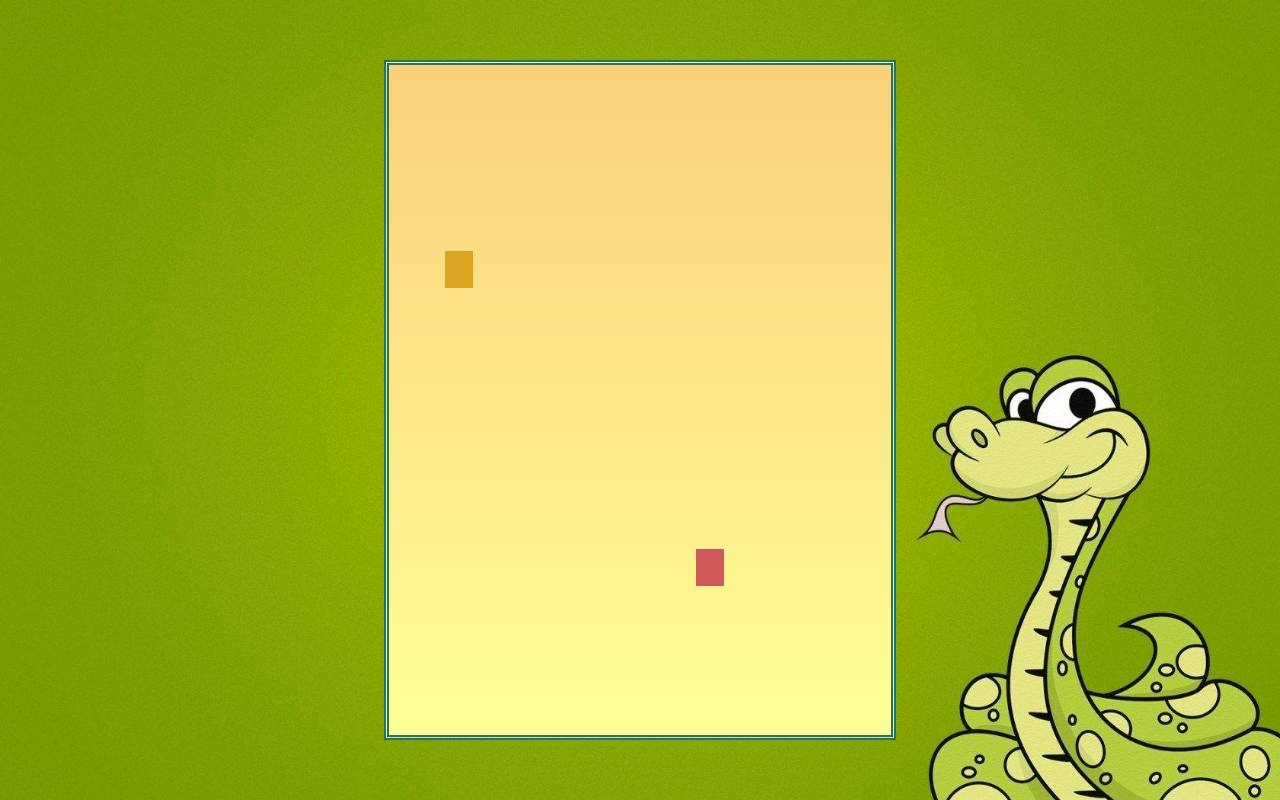
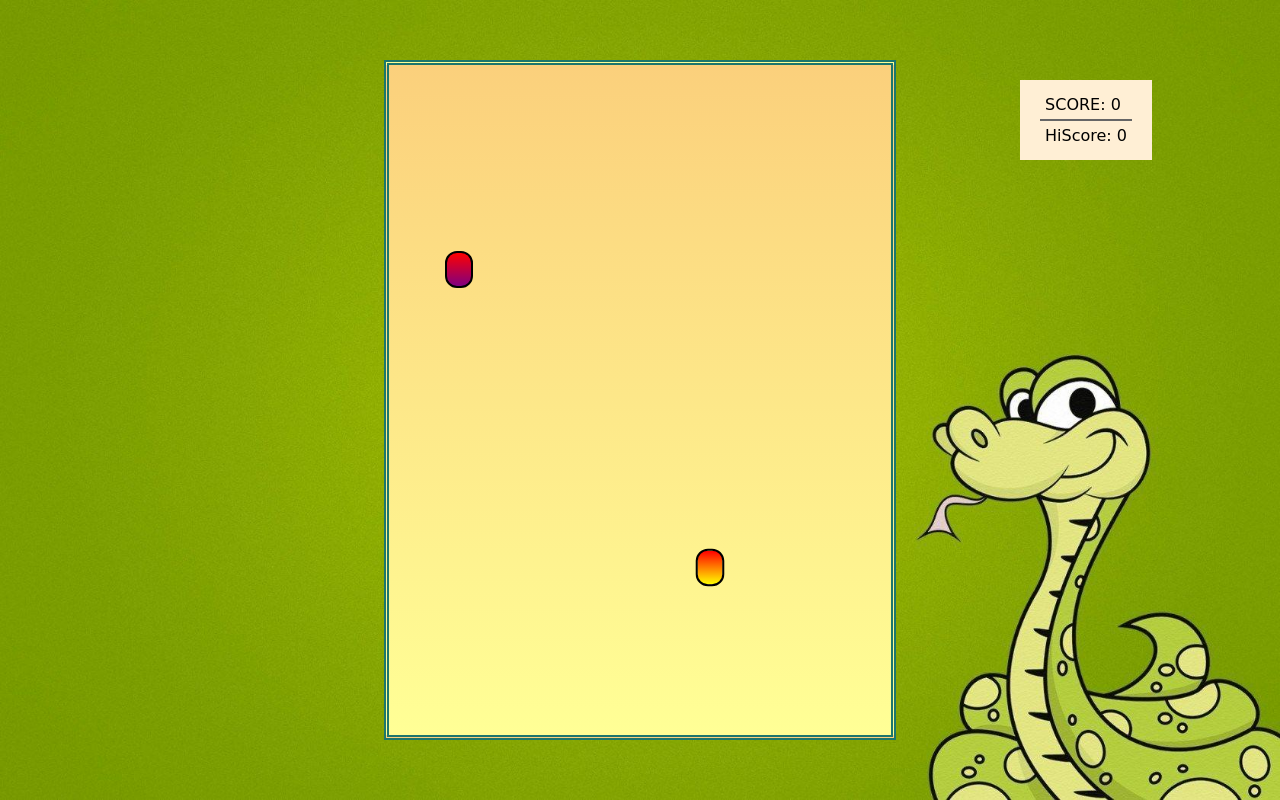
Before and after one commit to srijoy-paul/snake-game, a plain HTML site: page index.html in a window 1280 px wide. Drawn offline with Linux system fonts and the light colour scheme; a web font is replaced by a local one.

Commit message:
add functionality
Signed-off-by: Srijoy Paul <srijoykumar1507@gmail.com>

```diff
--- a/css/style.css
+++ b/css/style.css
@@ -1,3 +1,5 @@
+@import url('https://fonts.googleapis.com/css2?family=Zen+Dots&display=swap');
+
 *{
     margin: 0;
     padding: 0;
@@ -15,6 +17,27 @@
     align-items: center;
 }
 
+#scoreBoard{
+    position: absolute;
+    top: 10%;
+    right: 10%;
+    background-color: papayawhip;
+    padding: 10px 20px;
+    font-family: 'Zen Dots', cursive;
+    display:flex;
+    flex-direction: column;
+    /* gap: 10px; */
+}
+
+#score{
+    padding: 5px;
+}
+
+#hiscore{
+    border-top: 2px solid #666;
+    padding: 5px;
+}
+
 #board{
     width: 40vw;
     height: 85vh;
@@ -27,11 +50,18 @@
 }
 
 .head{
-    background-color: rgb(207, 89, 89);
+    background:linear-gradient(red,yellow);
+    border: 2px solid #000;
+    border-radius: 12px;
+    transform: scale(1.02);
 }
 .snakeBody{
-    background-color: #4dcb70;
+    background: linear-gradient(green,#333);
+    border: 2px solid whitesmoke;
+    border-radius: 15px;
 }
 .food{
-    background-color: goldenrod;
+    background: linear-gradient(red, purple);
+    border: 2px solid #000;
+    border-radius: 12px;
 }
--- a/index.html
+++ b/index.html
@@ -9,6 +9,10 @@
   </head>
   <body>
     <article class="body">
+      <section id="scoreBoard">
+        <p id="score">SCORE: <span></span></p>
+        <p id="hiscore">HiScore: <span></span></p>
+      </section>
       <section id="board"></section>
     </article>
     <script src="./js/index.js"></script>
--- a/js/index.js
+++ b/js/index.js
@@ -6,12 +6,16 @@ const foodSound= new Audio("../music/food.mp3");
 const gameOverSound= new Audio("../music/gameover.mp3");
 const moveSound= new Audio("../music/move.mp3");
 const musicSound= new Audio("../music/music.mp3");
-let speed=2;
+let speed=3;
 let lastPaintTime=0;
 let score=0;
 let snakeArr=[
     {x:12,y:14},
 ];
+if(localStorage.getItem("hiScore")==null){
+
+    localStorage.setItem("hiScore","0");
+}
 
 // Game functions
 
@@ -26,11 +30,21 @@ function main(ctime){ //event loop
     gameEngine();
 }
 
-function isCollide(){
-    return false;
+function isCollide(snakeArr){
+    for(let i=2;i<snakeArr.length;i++){
+    if(snakeArr[i].x==snakeArr[0].x && snakeArr[i].y==snakeArr[0].y)
+    return true;
+    }
+    if(snakeArr[0].x<=0 || snakeArr[0].x>=18 || snakeArr[0].y<=0 || snakeArr[0].y>=18){
+
+        return true;
+    }
 }
 
 function gameEngine(){
+    // console.log(localStorage.getItem("hiScore"));
+    document.querySelector("#score>span").innerHTML=score;
+    document.querySelector("#hiscore>span").innerHTML=localStorage.getItem("hiScore");
     //update snake and food
 
     // if snake collides
@@ -41,13 +55,16 @@ function gameEngine(){
     direction={x:0,y:0};
     alert("Game over, Press any key to play again!");
     snakeArr=[{x:13,y:15}];
-    musicSound.play();
     score=0;
 }
 
     // if snake eat the food,increment score and regenerate food
     if(snakeArr[0].x==food.x && snakeArr[0].y==food.y){
+        foodSound.play();
         score++;
+        if(score> parseInt(localStorage.getItem("hiScore"))){
+            localStorage.setItem("hiScore",JSON.stringify(score));
+        }
         snakeArr.unshift({x:snakeArr[0].x+direction.x,y:snakeArr[0].y+direction.y});
         a=2;
         b=16;
@@ -93,25 +110,31 @@ function gameEngine(){
 
 
 // Game Logic
+
+// console.log( parseInt(localStorage.getItem("hiScore")));
 window.requestAnimationFrame(main); //game loop
 
 document.addEventListener("keydown",(e)=>{
+    musicSound.play();
     direction={x:0,y:1};
-    moveSound.play();
     switch(e.key){
         case "ArrowUp":
+            moveSound.play();
             console.log("Arrowup");
             direction={x:0,y:-1};
             break;
         case "ArrowDown":
+            moveSound.play();
             console.log("Arrowdown");
             direction={x:0,y:1}
             break;
         case "ArrowLeft":
+            moveSound.play();
             console.log("Arrowleft");
             direction={x:-1,y:0}
             break;
         case "ArrowRight":
+            moveSound.play();
             console.log("Arrowright");
             direction={x:1,y:0}
             break;
```
